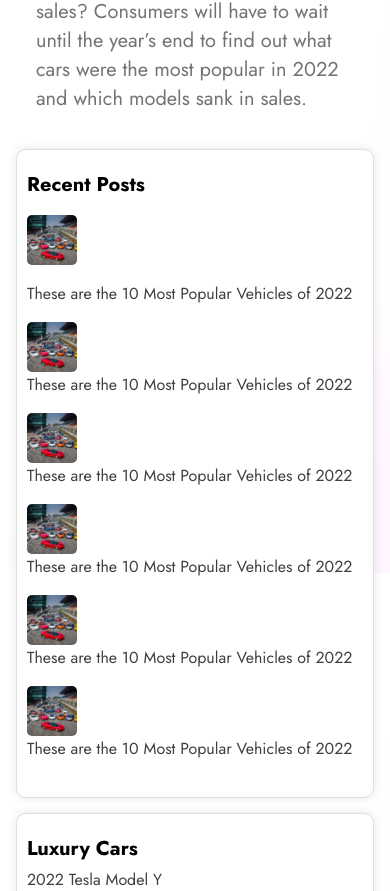
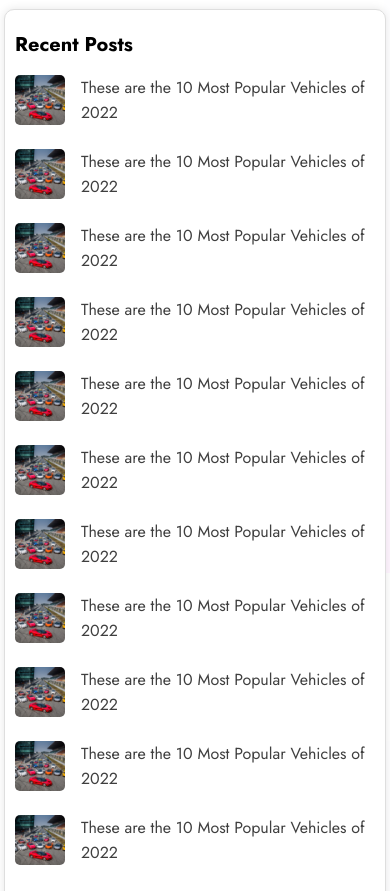
Before and after one commit to elitesuper/deals-on-wheels-master, a React (Create React App) app: page /blogs/1 in a window 390 px wide. Shown: the part 2733-3624 px from the top of the page. Built offline with nearby package versions, Linux system fonts and the light colour scheme.

Commit message:
blog responsive design complete!

```diff
--- a/src/pages/BlogDetails.js
+++ b/src/pages/BlogDetails.js
@@ -19,8 +19,8 @@ const BlogDetails = () => {
             <Navbar/>
 
             <Container sx={{marginTop:"3rem"}}>
-              <Grid container>
-                <Grid sx={{padding:"20px"}} item lg={9}>
+              <div className="row">
+                <div style={{padding:"20px"}} className="col-lg-9 col-md-8">
                     <p className='bt-title'>These are the 10 Most Popular Vehicles of 2022</p>
                     <p className='bt-date'>Jun 25, 2022</p>
                     <div className='bt-img'>
@@ -61,64 +61,62 @@ More than 140,000 Ford F-Series trucks have already been sold, and the year isn
 
 It’s doubtful that any model will outsell the F-Series; if it hasn’t happened in about four decades, 2022 probably isn’t going to be the outlier year. Will the CR-V end up in the top five again? Will the Silverado overtake the Ram? Could there be a vehicle shortage that affects 2022 sales? Consumers will have to wait until the year’s end to find out what cars were the most popular in 2022 and which models sank in sales.
                      </p>
-
-
-                </Grid>
-
-                <Grid item lg={3}>
-                        <div className='card-left-blog'>
-                            <p className='left-head'>Recent Posts</p>
-                            <Grid container spacing={2} >
-                                <Grid item lg={3} sm={12} xs={12}>
-                                    <img className='img-blog-little' src={bloglittle}/>
-                                </Grid>
-                                <Grid item lg={9} sm={12} xs={12}>
-                                    <p className='title_little_blog'>These are the 10 Most Popular Vehicles of 2022</p>
-                                </Grid>
-
-                                <Grid item lg={3} sm={12} xs={12} marginTop="-1rem">
-                                    <img className='img-blog-little' src={bloglittle}/>
-                                </Grid>
-                                <Grid item lg={9} sm={12} xs={12} marginTop="-1rem">
-                                    <p className='title_little_blog'>These are the 10 Most Popular Vehicles of 2022</p>
-                                </Grid>
-
-                                <Grid item lg={3} sm={12} xs={12} marginTop="-1rem">
-                                    <img className='img-blog-little' src={bloglittle}/>
-                                </Grid>
-                                <Grid item lg={9}  sm={12} xs={12} marginTop="-1rem">
-                                    <p className='title_little_blog'>These are the 10 Most Popular Vehicles of 2022</p>
-                                </Grid>
-
-                                <Grid item lg={3} sm={12} xs={12} marginTop="-1rem">
-                                    <img className='img-blog-little' src={bloglittle}/>
-                                </Grid>
-                                <Grid item lg={9} sm={12} xs={12} marginTop="-1rem">
-                                    <p className='title_little_blog'>These are the 10 Most Popular Vehicles of 2022</p>
-                                </Grid>
-
-                                <Grid item lg={3} sm={12} xs={12} marginTop="-1rem">
-                                    <img className='img-blog-little' src={bloglittle}/>
-                                </Grid>
-                                <Grid item lg={9} sm={12} xs={12} marginTop="-1rem">
-                                    <p className='title_little_blog'>These are the 10 Most Popular Vehicles of 2022</p>
-                                </Grid>
-
-
-                                <Grid item lg={3} sm={12} xs={12} marginTop="-1rem">
-                                    <img className='img-blog-little' src={bloglittle}/>
-                                </Grid>
-                                <Grid item lg={9} sm={12} xs={12} marginTop="-1rem">
-                                    <p className='title_little_blog'>These are the 10 Most Popular Vehicles of 2022</p>
-                                </Grid>
-                            </Grid>
                 </div>
 
-                        <div className='card-left-blog' style={{marginTop:"15px"}}>
+                <div className="col-lg-3 col-md-4">
+                    <div className="row blog-other-info">
+                        <div className='card-left-blog col-12 '>
+                            <p className='left-head'>Recent Posts</p>
+                            <div className="row post-list">
+                                <div className="blog-item d-flex mb-2 ">
+                                    <img className='img-blog-little' src={bloglittle}/>
+                                    <p className='title_little_blog blog-title'>These are the 10 Most Popular Vehicles of 2022</p>
+                                </div>
+                                <div className="blog-item d-flex mb-2">
+                                    <img className='img-blog-little' src={bloglittle}/>
+                                    <p className='title_little_blog blog-title'>These are the 10 Most Popular Vehicles of 2022</p>
+                                </div>
+                                <div className="blog-item d-flex mb-2">
+                                    <img className='img-blog-little' src={bloglittle}/>
+                                    <p className='title_little_blog blog-title'>These are the 10 Most Popular Vehicles of 2022</p>
+                                </div>
+                                <div className="blog-item d-flex mb-2">
+                                    <img className='img-blog-little' src={bloglittle}/>
+                                    <p className='title_little_blog blog-title'>These are the 10 Most Popular Vehicles of 2022</p>
+                                </div>
+                                <div className="blog-item d-flex mb-2">
+                                    <img className='img-blog-little' src={bloglittle}/>
+                                    <p className='title_little_blog blog-title'>These are the 10 Most Popular Vehicles of 2022</p>
+                                </div>
+                                <div className="blog-item d-flex mb-2">
+                                    <img className='img-blog-little' src={bloglittle}/>
+                                    <p className='title_little_blog blog-title'>These are the 10 Most Popular Vehicles of 2022</p>
+                                </div>
+                                <div className="blog-item d-flex mb-2">
+                                    <img className='img-blog-little' src={bloglittle}/>
+                                    <p className='title_little_blog blog-title'>These are the 10 Most Popular Vehicles of 2022</p>
+                                </div>
+                                <div className="blog-item d-flex mb-2">
+                                    <img className='img-blog-little' src={bloglittle}/>
+                                    <p className='title_little_blog blog-title'>These are the 10 Most Popular Vehicles of 2022</p>
+                                </div>
+                                <div className="blog-item d-flex mb-2">
+                                    <img className='img-blog-little' src={bloglittle}/>
+                                    <p className='title_little_blog blog-title'>These are the 10 Most Popular Vehicles of 2022</p>
+                                </div>
+                                <div className="blog-item d-flex mb-2">
+                                    <img className='img-blog-little' src={bloglittle}/>
+                                    <p className='title_little_blog blog-title'>These are the 10 Most Popular Vehicles of 2022</p>
+                                </div>
+                                <div className="blog-item d-flex mb-2">
+                                    <img className='img-blog-little' src={bloglittle}/>
+                                    <p className='title_little_blog blog-title'>These are the 10 Most Popular Vehicles of 2022</p>
+                                </div>
+
+                            </div>
+                        </div>
+                        <div className='card-left-blog col-md-12 col-sm-6' style={{marginTop:"15px"}}>
                             <p className='left-head'>Luxury Cars</p>
-
-
-
                             <p style={{marginTop:"-12px"}} className='title_little_blog'>2022 Tesla Model Y</p>
                             <p style={{marginTop:"-12px"}} className='title_little_blog'>Ferrari 296 GTB</p>
                             <p style={{marginTop:"-12px"}} className='title_little_blog'>Porche 718 Cayman GT4 RS</p>
@@ -127,16 +125,9 @@ It’s doubtful that any model will outsell the F-Series; if it hasn’t happene
                             <p style={{marginTop:"-12px"}} className='title_little_blog'>Maserati  MC20 Cielo</p>
                             <p style={{marginTop:"-12px"}} className='title_little_blog'>Aston Martin Valkyrie</p>
                             <p style={{marginTop:"-12px"}} className='title_little_blog'>Bugatti Veyron 16.4</p>
-
-
                         </div>
-
-
-                        <div className='card-left-blog' style={{marginTop:"15px"}}>
+                        <div className='card-left-blog col-md-12 col-sm-6' style={{marginTop:"15px"}}>
                             <p className='left-head'>Categories</p>
-
-
-
                             <p style={{marginTop:"-12px"}} className='title_little_blog'>Cars in Metaverse</p>
                             <p style={{marginTop:"-12px"}} className='title_little_blog'>Augmented Virtual Reality in Automotive</p>
                             <p style={{marginTop:"-12px"}} className='title_little_blog'>Cars Trending</p>
@@ -145,17 +136,12 @@ It’s doubtful that any model will outsell the F-Series; if it hasn’t happene
                             <p style={{marginTop:"-12px"}} className='title_little_blog'>Augmented Virtual Reality in Automotive</p>
                             <p style={{marginTop:"-12px"}} className='title_little_blog'>Cars Trending</p>
                             <p style={{marginTop:"-12px"}} className='title_little_blog'>Trending Automotive Technology</p>
-
+                        </div>
+                    </div>
 
                 </div>
 
-
-
-
-
-                    </Grid>
-
-               </Grid>
+               </div>
                <div style={{marginTop:"5rem"}}>
                <Footer/>
                </div>
--- a/src/pages/Blogs.css
+++ b/src/pages/Blogs.css
@@ -52,10 +52,7 @@
     color: #000000;
 
 }
-.blog-other-info{
-    padding-left : 1rem;
-    padding-right : 1rem;
-}
+
 @media screen and (max-width:1200px) {
     .card-left-blog{
         background: #FFFFFF;
```
Also changed, not shown: src/pages/Blogs.js (+9 -10 lines). Lines whose indentation alone changed are shown as unchanged.
